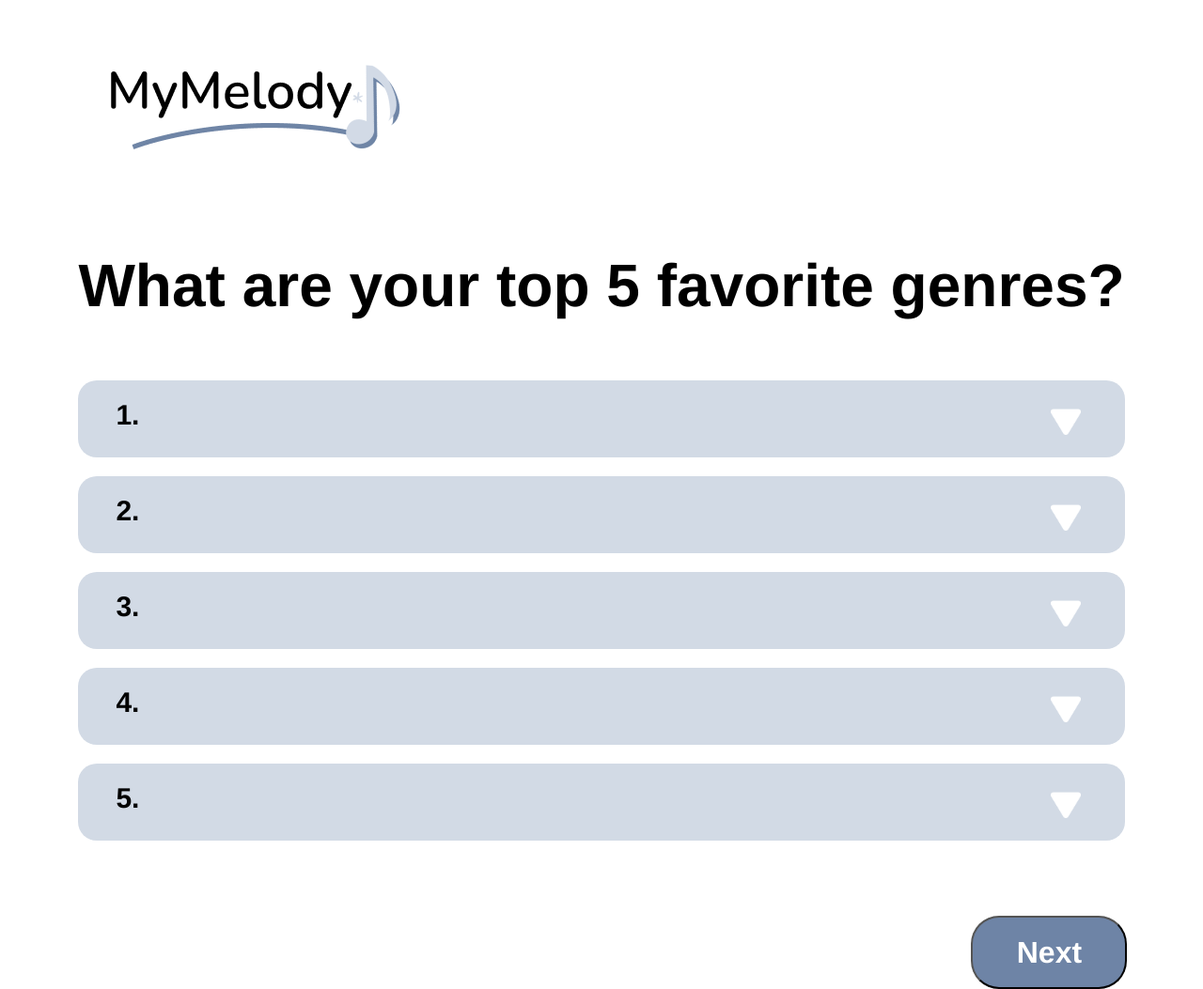
After one commit to crasgaitis/dubhacks_23, a Python web app: template templates/select-genre-page.html in a window 1280 px wide. The commit adds this page. Shown: the whole page at 94% size. Run offline with Jinja, Linux system fonts and the light colour scheme; the template is opened without the code that fills it, so the values that code supplies are empty.

Commit message:
Implemented around half of the frontend

```diff
--- a/static/css/styles.css
+++ b/static/css/styles.css
@@ -0,0 +1,261 @@
+*{
+    font-family: "Nunito-SemiBold", Helvetica;
+}
+
+.list{
+    padding: 20px;
+    margin: 20px;
+    font-size: 30px;
+    font-weight: bold
+}
+
+/************ WELCOME PAGE SECTION ***************/
+
+.welcome-page {
+    background-color: #ffffff;
+    display: flex;
+    flex-direction: row;
+    justify-content: center;
+    width: 100%;
+  }
+
+  .welcome-page .div {
+    /* background-color: #ffffff; */
+    width: 1440px;
+    height: 1024px;
+    position: relative;
+  }
+
+  .welcome-page .hi-there-what-s-your {
+    font-family: "Nunito-SemiBold", Helvetica;
+    font-weight: 600;
+    color: #0b1e3c;
+    font-size: 96px;
+    letter-spacing: 0;
+    line-height: normal;
+    background-color: transparent;
+  }
+
+  .welcome-page .let-s-find-out {
+    background-color: #6e84a6;
+    border-radius: 30px;
+    color: #ffffff;
+    font-family: "Nunito-SemiBold", Helvetica;
+    font-weight: 600;
+    font-size: 32px;
+    text-align: center;
+    cursor: pointer;
+    transition: background-color 0.3s ease, color 0.3s ease;
+  }
+
+  .welcome-page .let-s-find-out:hover .text-wrapper {
+    color: #0b1e3c;
+    transition: color 0.3s ease;
+  }
+
+  .welcome-page .let-s-find-out:hover {
+    background-color: #d2dae5;
+  }
+
+  .welcome-page .text-wrapper {
+    font-family: "Nunito-SemiBold", Helvetica;
+    font-weight: 600;
+    color: #ffffff;
+    font-size: 32px;
+    letter-spacing: 0;
+    line-height: normal;
+  }
+
+  .welcome-page .frame {
+    background-color: #ffffff;
+    overflow: hidden;
+  }
+
+  .welcome-page .logo {
+    font-family: "Nunito-SemiBold", Helvetica;
+    font-weight: 600;
+    color: #000000;
+    font-size: 32px;
+    letter-spacing: 0;
+    line-height: normal;
+    display: block;
+  }
+
+  /************ SELECT GENRE SECTION ***************/
+  .select-genre-page {
+    background-color: #ffffff;
+    display: flex;
+    flex-direction: row;
+    justify-content: center;
+    width: 100%;
+  }
+
+  .select-genre-page .div {
+    background-color: #ffffff;
+    position: relative;
+  }
+
+  .select-genre-page .text-wrapper {
+    font-family: "Nunito-SemiBold", Helvetica;
+    font-weight: 600;
+    color: #000000;
+    font-size: 64px;
+    letter-spacing: 0;
+    line-height: normal;
+  }
+
+  .select-genre-page .text-wrapper2 {
+    font-family: "Nunito-SemiBold", Helvetica;
+    font-weight: 600;
+    color: #ffffff;
+    font-size: 32px;
+    letter-spacing: 0;
+    line-height: normal;
+  }
+
+  .select-genre-page .box .rectangle {
+    position: relative;
+    min-width: 766px;
+    min-height: 82px;
+    background-color: #d2dae5;
+    border-radius: 20px;
+  }
+
+  .select-genre-page .text {
+    font-family: "Nunito-SemiBold", Helvetica;
+    font-weight: 600;
+    color: #051329;
+    font-size: 32px;
+    letter-spacing: 0;
+    line-height: normal;
+  }
+
+  .select-genre-page .box .polygon {
+    position: absolute;
+    width: 32px;
+    height: 28px;
+    left: 1035px;
+    top: 30px;
+  }
+
+  .select-genre-page .next {
+    position: relative;
+    top: 80px;
+    left: 950px;
+    background-color: #6e84a6;
+    border-radius: 30px;
+    color: #ffffff;
+    font-family: "Nunito-SemiBold", Helvetica;
+    font-weight: 600;
+    font-size: 32px;
+    text-align: center;
+    cursor: pointer;
+    transition: background-color 0.3s ease, color 0.3s ease;
+    width: 166px;
+    height: 78px;
+  }
+
+  .select-genre-page .next:hover .text-wrapper2 {
+    color: #0b1e3c;
+    transition: color 0.3s ease;
+  }
+
+  .select-genre-page .next:hover {
+    background-color: #d2dae5;
+  }
+
+  /* USER INPUT FEELINGS SECTION */
+  .user-input-feelings {
+    background-color: #ffffff;
+    display: flex;
+    flex-direction: row;
+    justify-content: center;
+    width: 100%;
+  }
+
+  .user-input-feelings .div {
+    background-color: #ffffff;
+    width: 1440px;
+    height: 1175px;
+    position: relative;
+  }
+
+  .user-input-feelings .text-wrapper {
+    position: absolute;
+    top: 241px;
+    left: 264px;
+    font-family: "Nunito-SemiBold", Helvetica;
+    font-weight: 600;
+    color: #000000;
+    font-size: 64px;
+    letter-spacing: 0;
+    line-height: normal;
+  }
+
+  .user-input-feelings .rectangle {
+    position: absolute;
+    width: 766px;
+    height: 82px;
+    top: 407px;
+    left: 338px;
+    background-color: #d2dae5;
+    border-radius: 20px;
+    font-family: "Nunito-SemiBold", Helvetica;
+    font-weight: 600;
+    color: #000000;
+    font-size: 32px;
+    letter-spacing: 0;
+    line-height: normal;
+  }
+
+  .user-input-feelings .add-another {
+    position: absolute;
+    top: 506px;
+    left: 921px;
+    font-family: "Nunito-Regular", Helvetica;
+    font-weight: 400;
+    color: #000000;
+    font-size: 32px;
+    letter-spacing: 0;
+    line-height: normal;
+    text-decoration: underline;
+    cursor: pointer;
+  }
+
+  .user-input-feelings .rectangle + .rectangle {
+    /* Add margin or spacing between rectangles if needed */
+    margin-top: 100px;
+  }
+
+  .user-input-feelings .div-wrapper {
+    position: absolute;
+    width: 241px;
+    height: 78px;
+    top: 646px;
+    left: 863px;
+    background-color: #6e84a6;
+    border-radius: 30px;
+    transition: background-color 0.3s ease, color 0.3s ease;
+    cursor: pointer;
+  }
+
+  .user-input-feelings .div-wrapper:hover .text-wrapper-3 {
+    color: #0b1e3c;
+    transition: color 0.3s ease;
+  }
+
+  .user-input-feelings .div-wrapper:hover {
+    background-color: #d2dae5;
+  }
+
+  .user-input-feelings .text-wrapper-3 {
+    position: absolute;
+    top: 16px;
+    left: 58px;
+    font-family: "Nunito-SemiBold", Helvetica;
+    font-weight: 600;
+    color: #ffffff;
+    font-size: 32px;
+    letter-spacing: 0;
+    line-height: normal;
+  }
--- /dev/null
+++ b/templates/select-genre-page.html
@@ -0,0 +1,54 @@
+<!DOCTYPE html>
+<html>
+  <head>
+    <link rel="stylesheet" href="/static/css/styles.css" />
+  </head>
+  <body>
+    <div class="select-genre-page">
+      <div class="div">
+        <br/>
+        <img class="logo" src="/assets/img/MyMelody_logo.PNG" />
+        <p class="text-wrapper">What are your top 5 favorite genres?</p>
+
+
+          <div class="box">
+            <div class="rectangle">
+            <p class="list">1.</p>
+            <img class="polygon" src="/assets/img/polygon.png">
+            </div>
+          </div>
+          <div class="box">
+            <div class="rectangle">
+            <p class="list">2.</p>
+            <img class="polygon" src="/assets/img/polygon.png">
+            </div>
+          </div>
+          <div class="box">
+            <div class="rectangle">
+            <p class="list">3.</p>
+            <img class="polygon" src="/assets/img/polygon.png">
+            </div>
+          </div>
+          <div class="box">
+            <div class="rectangle">
+            <p class="list">4.</p>
+            <img class="polygon" src="/assets/img/polygon.png">
+            </div>
+          </div>
+          <div class="box">
+            <div class="rectangle">
+            <p class="list">5.</p>
+            <img class="polygon" src="/assets/img/polygon.png">
+            </div>
+          </div>
+          <a href="user-input-feelings-page.html">
+            <button class="next">
+                <div class="text-wrapper2">Next</div>
+            </button>
+          </a>
+
+
+      </div>
+    </div>
+  </body>
+</html>
```
Also changed, not shown: package.json (+14 -1 lines), static/js/script.js (+13 -0 lines), templates/index.html (+18 -12 lines), templates/user-input-feelings-page.html (added, +24 -0 lines), assets/img/MyMelody_logo.PNG (added), assets/img/polygon.png (added), package-lock.json.
